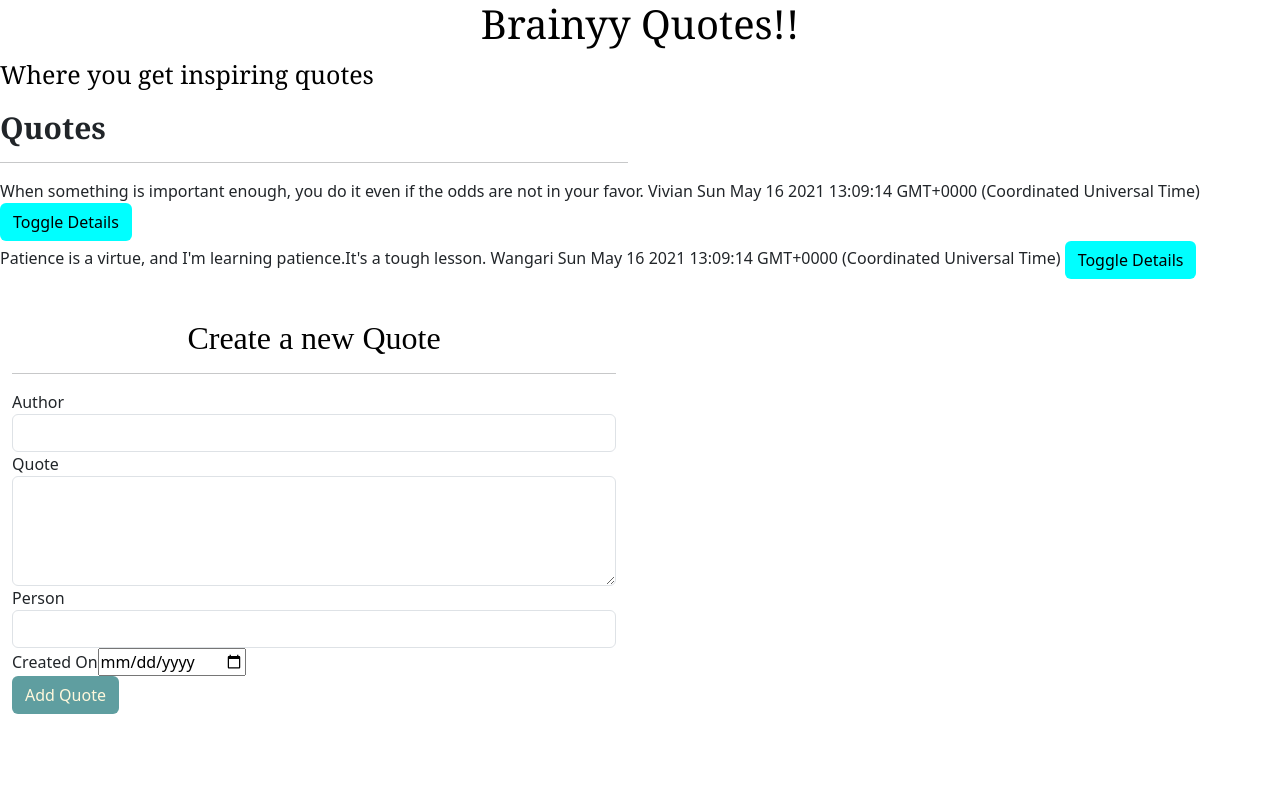
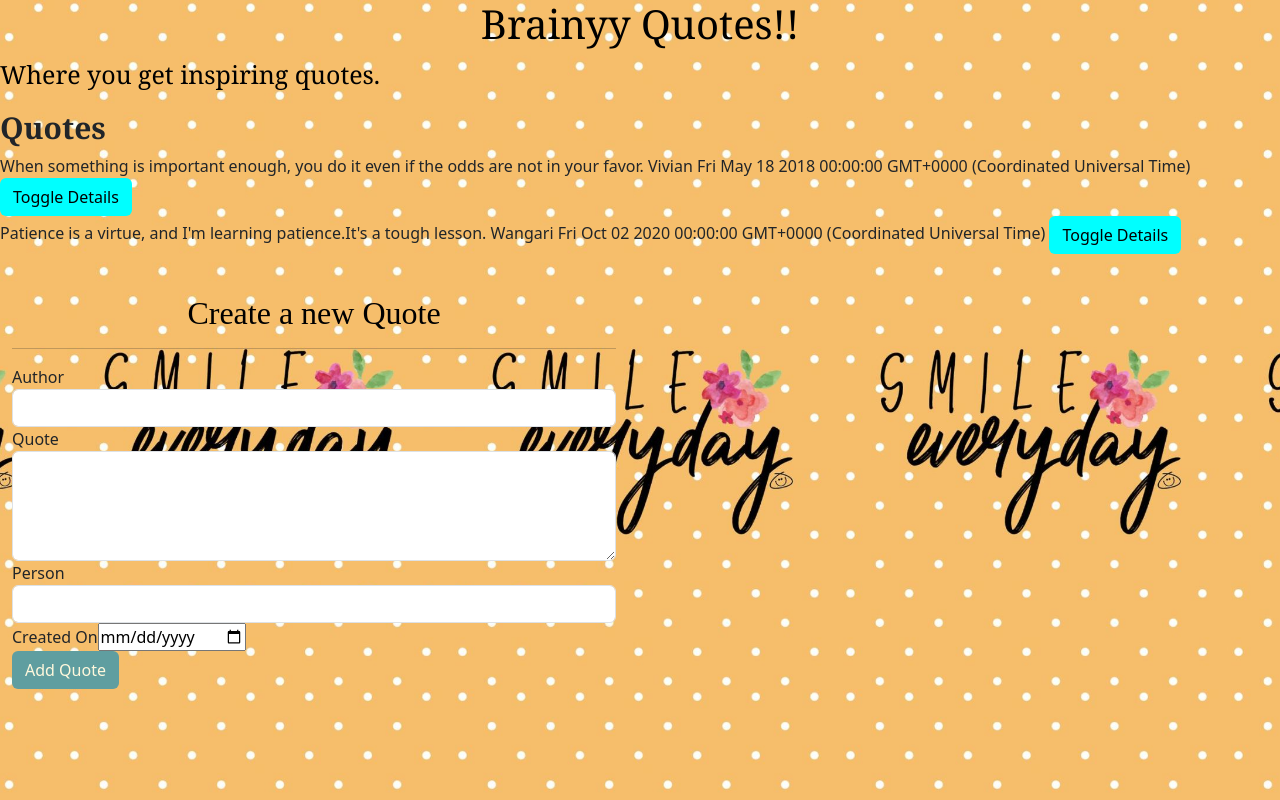
Before and after one commit to VGichuki/quotes, an Angular app: page / in a window 1280 px wide. Built offline with nearby package versions, Linux system fonts and the light colour scheme.

Commit message:
add background image to the website

```diff
--- a/src/app/app.component.css
+++ b/src/app/app.component.css
@@ -1,5 +1,5 @@
 h1{
-    color:black;
+    color: black;
     font-family: Georgia, 'Times New Roman', Times, serif;
     text-align: center;
 }
--- a/src/app/app.component.html
+++ b/src/app/app.component.html
@@ -1,5 +1,5 @@
 <div>
   <h1>Brainyy Quotes!!</h1>
-  <p>Where you get inspiring quotes</p>
+  <p>Where you get inspiring quotes.</p>
 </div>
 <app-quote></app-quote>
--- a/src/app/quote-detail/quote-detail.component.html
+++ b/src/app/quote-detail/quote-detail.component.html
@@ -4,7 +4,7 @@
         <p> <i (click)='upVote()' class="fa fa-thumbs-up"></i>:{{quote.upVote}}</p>
         <p><i (click)='downVote()' class="fa fa-thumbs-down"></i>:{{quote.downVote}}</p>
         <p>{{quote.quote}}</p>
-<p>This quote will be complete in {{quote.completeDate|dateCount}} days</p>
+<p>This quote was written {{quote.completeDate|dateCount}} days ago</p>
 <button class="btn"(click)= 'quoteDelete(true)'>Delete Quote</button>
     </div>
 </div>
--- a/src/app/quote/quote.component.html
+++ b/src/app/quote/quote.component.html
@@ -2,7 +2,6 @@
   <div class="row">
     <div class="col-md-6">
     <h1>Quotes</h1>
-    <hr>
     </div>
   <ul>
     <li *ngFor='let quote of quotes; let i = index' >
--- a/src/app/quote/quote.component.ts
+++ b/src/app/quote/quote.component.ts
@@ -9,8 +9,8 @@ import { Quote } from '../quote';
 export class QuoteComponent implements OnInit {
 
   quotes:Quote[] = [
-      new Quote('Elon Musk', 'When something is important enough, you do it even if the odds are not in your favor.', 'Vivian' ,new Date()),
-      new Quote('Elon Musk', "Patience is a virtue, and I'm learning patience.It's a tough lesson.", 'Wangari', new Date())
+      new Quote('Elon Musk', 'When something is important enough, you do it even if the odds are not in your favor.', 'Vivian' ,new Date(2018,4,18)),
+      new Quote('Elon Musk', "Patience is a virtue, and I'm learning patience.It's a tough lesson.", 'Wangari', new Date(2020,9,2))
   ];
   addNewQuote(quote: any){
     let quoteLength = this.quotes.length;
--- a/src/styles.css
+++ b/src/styles.css
@@ -1,2 +1,7 @@
 /* You can add global styles to this file, and also import other style files */
-@import "~bootstrap/dist/css/bootstrap.css"
+@import "~bootstrap/dist/css/bootstrap.css";
+body{
+    background-image: url(../src/assets/wallpaper1.jpg);
+    background-position: center;
+    background-size: contain;
+}
```
